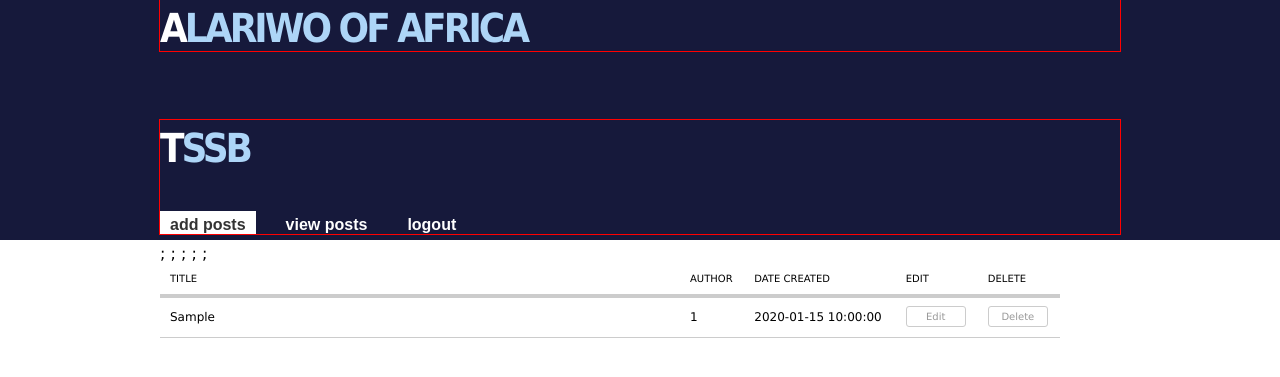
After one commit to michgboxy2/blog, a PHP site: page /view_post.php in a window 1280 px wide. The commit adds this page. Shown: the top 377 px of the page. Run offline with PHP 8.4, Linux system fonts and the light colour scheme; tables that the repository leaves empty or names only in its code hold one stand-in row (values such as "Sample post").

Commit message:
view post done

```diff
--- a/www/homepage.php
+++ b/www/homepage.php
@@ -15,7 +15,7 @@
         <nav class="nav blog-nav">
           <a class="nav-link active" href="#">Home</a>
           <a class="nav-link" href="#">New features</a>
-          <a class="nav-link" href="#">Press</a>
+          <a class="nav-link" href="view_post.php">View Posts</a>
           <a class="nav-link" href="post.php">New Posts</a>
           <a class="nav-link" href="#">About</a>
         </nav>
--- /dev/null
+++ b/www/includes/dynamic.php
@@ -0,0 +1,13 @@
+<body>
+	<section>
+		<div class="mast">
+			<h1>T<span>SSB</span></h1>
+			<nav>
+				<ul class="clearfix">
+					<li><a href="post.php" class="selected">add posts</a></li>
+					<li><a href="view_post.php">view posts</a></li>
+					<li><a href="logout.php">logout</a></li>
+				</ul>
+			</nav>
+		</div>
+	</section>
--- a/www/includes/functions.php
+++ b/www/includes/functions.php
@@ -91,3 +91,22 @@
 		$stmt->execute($data);
 
 	}
+
+	function ViewPost($dbconn){
+		$result = "";
+
+		$stmt = $dbconn->prepare("SELECT * FROM post");
+		$stmt->execute();
+		while($row = $stmt->fetch(PDO::FETCH_BOTH)){
+
+			$result .= '<tr>
+						<td>'.$row['posts'].'</td>;
+						<td>'.$row['user_id'].'</td>;
+						<td>'.$row['date'].'</td>;
+						<td><a href="edit_view.php">edit</a></td>;
+						<td><a href="delete.php">delete</a></td>;
+					</tr>';
+		}
+
+		return $result;
+}
--- a/www/post.php
+++ b/www/post.php
@@ -6,6 +6,7 @@
 	include 'includes/db.php';
 	include 'includes/functions.php';
 	include 'includes/header.php';
+	include 'includes/dynamic.php';
 
 	$error = [];
 
--- /dev/null
+++ b/www/view_post.php
@@ -0,0 +1,32 @@
+<?php
+
+$page_title = 'View Posts';
+
+	include 'includes/db.php';
+	include 'includes/functions.php';
+	include 'includes/header.php';
+	include 'includes/dynamic.php';
+?>
+
+	<div class="wrapper">
+		<div id="stream">
+			<table id="tab">
+				<thead>
+					<tr>
+						<th>title</th>
+						<th>author</th>
+						<th>date created</th>
+						<th>edit</th>
+						<th>delete</th>
+					</tr>
+				</thead>
+				<tbody>
+					<tr>
+					<?php
+					$view = ViewPost($conn); echo $view;
+					?>
+
+					</tr>
+          		</tbody>
+			</table>
+		</div>
```
